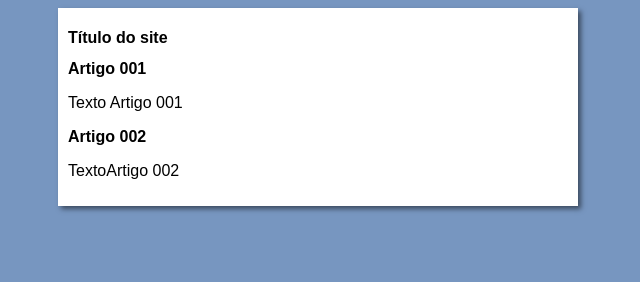
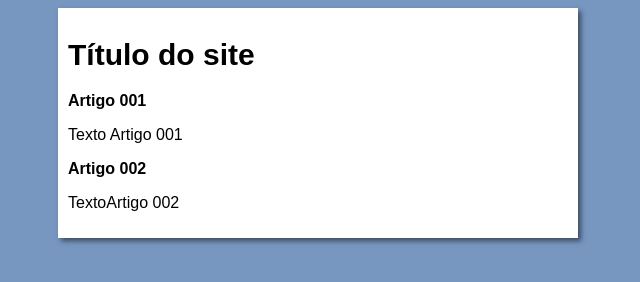
Before and after one commit to Eleson-Souza/projeto-site, a plain HTML site: page index.html in a window 1280 px wide. Shown: the whole page, without its empty margins (322-962 px from the left). Drawn offline with Linux system fonts and the light colour scheme.

Commit message:
Update style.css

```diff
--- a/css/style.css
+++ b/css/style.css
@@ -15,4 +15,6 @@ main {
     box-shadow: 3px 3px 5px rgba(0, 0, 0, 0.507);
 }
 
-/*teste*/
+h1 {
+    font-size: 30px;
+}
```
